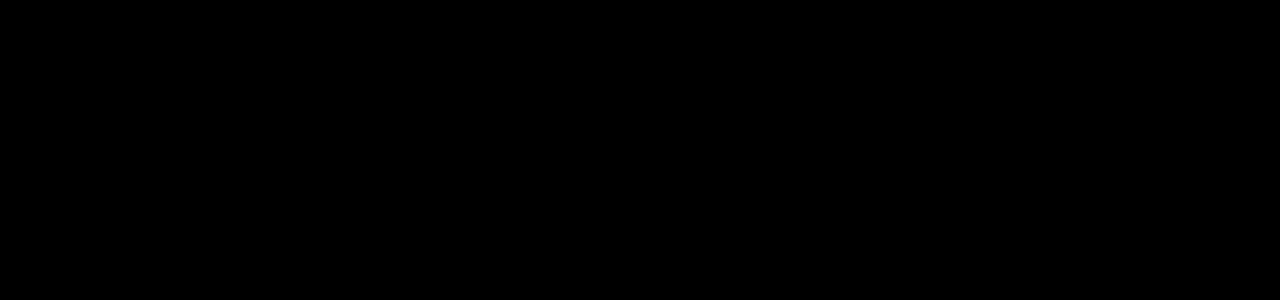
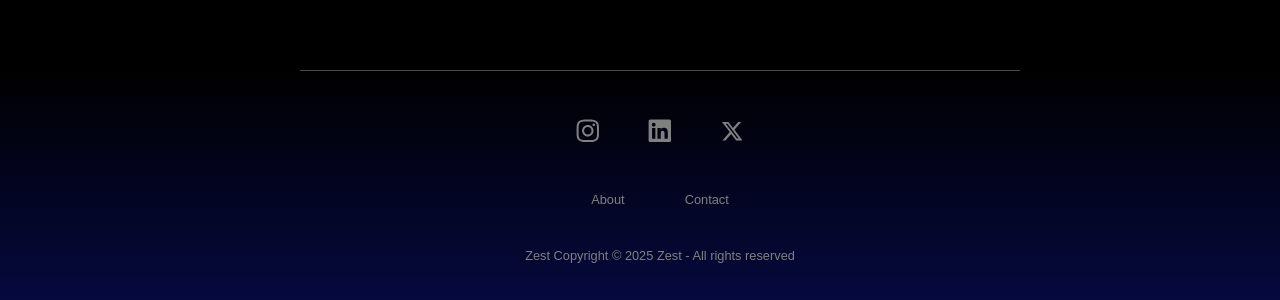
Before and after one commit to shreyasgurav/Zest, a Next.js app: page / in a window 1280 px wide. Shown: the part 497-797 px from the top of the page. Built offline with nearby package versions, Linux system fonts and the light colour scheme; no server answers; the database is empty.

Commit message:
fixed the footer positioning issue.

```diff
--- a/src/app/ClientLayout.tsx
+++ b/src/app/ClientLayout.tsx
@@ -14,14 +14,13 @@
 const ClientLayout: React.FC<ClientLayoutProps> = ({ children }) => {
   return (
     <HelmetProvider>
-      <div className="min-h-screen flex flex-col">
+      <div className="layout-container bg-gradient-to-b from-black via-blue-900/20 to-black">
         <Header />
-        <main className="flex-1">
+        <main style={{ flex: '1 0 auto' }}>
           {children}
         </main>
-
+        <Footer />
       </div>
-      <Footer />
       <ToastContainer
         position="top-right"
         autoClose={3000}
--- a/src/app/globals.css
+++ b/src/app/globals.css
@@ -10,20 +10,24 @@
 
 html, body {
   background: linear-gradient(to bottom, rgb(6, 9, 63) 0%, black 30%);
-  min-height: 10vh;
+  height: 100%;
   margin: 0;
   padding: 0;
   width: 100%;
-  height: 100%;
   overflow-x: hidden;
   font-family: Arial, sans-serif;
 }
 
-/* App container */
-.App {
+/* Sticky Footer Layout - ensure all containers take full height */
+html, body, #__next {
+  min-height: 100vh;
+  height: 100%;
+}
+
+.layout-container {
+  min-height: 100vh;
   display: flex;
   flex-direction: column;
-  min-height: 80vh;
 }
 
 body {
--- a/src/app/layout.tsx
+++ b/src/app/layout.tsx
@@ -22,9 +22,7 @@
     <html lang="en">
       <body className={inter.className}>
         <ClientLayout>
-          <div className="bg-gradient-to-b from-black via-blue-900/20 to-black">
-            {children}
-          </div>
+          {children}
         </ClientLayout>
       </body>
     </html>
--- a/src/components/Footer/footer.module.css
+++ b/src/components/Footer/footer.module.css
@@ -16,7 +16,6 @@
     justify-content: center;
     text-align: center;
     position: relative;
-    margin-top: auto;
 }
 
 .footer::before {
```
